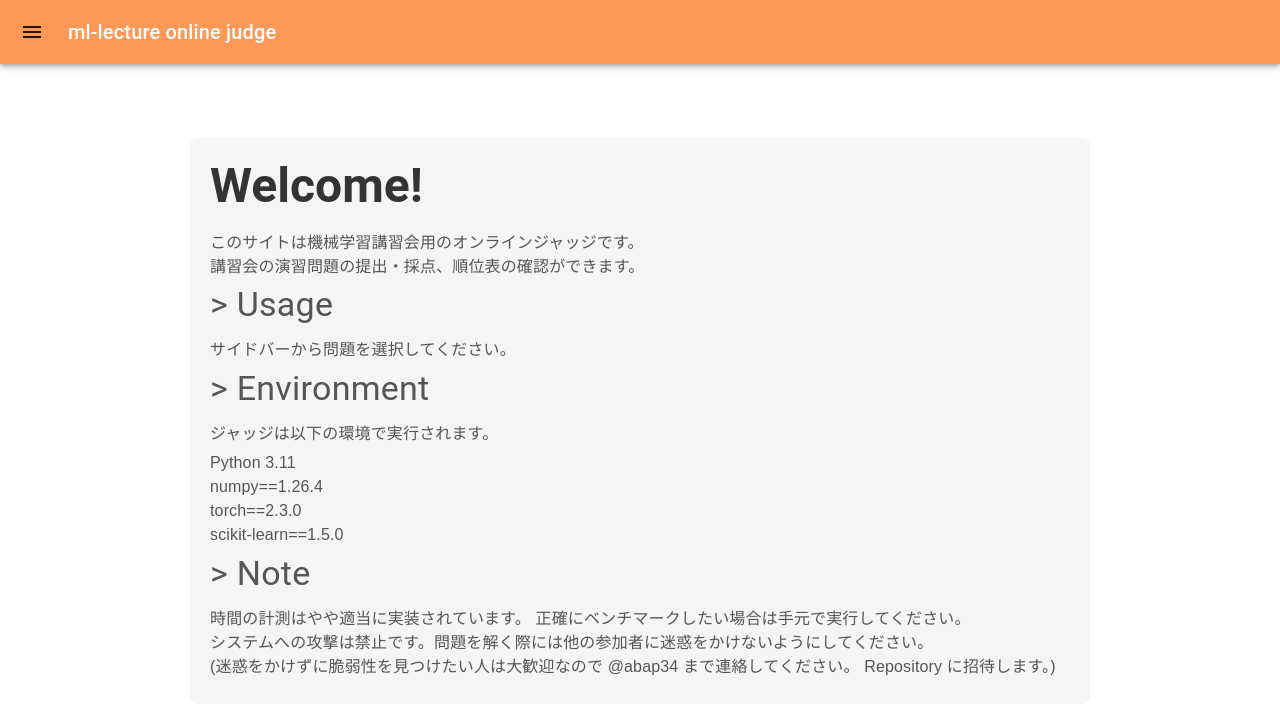
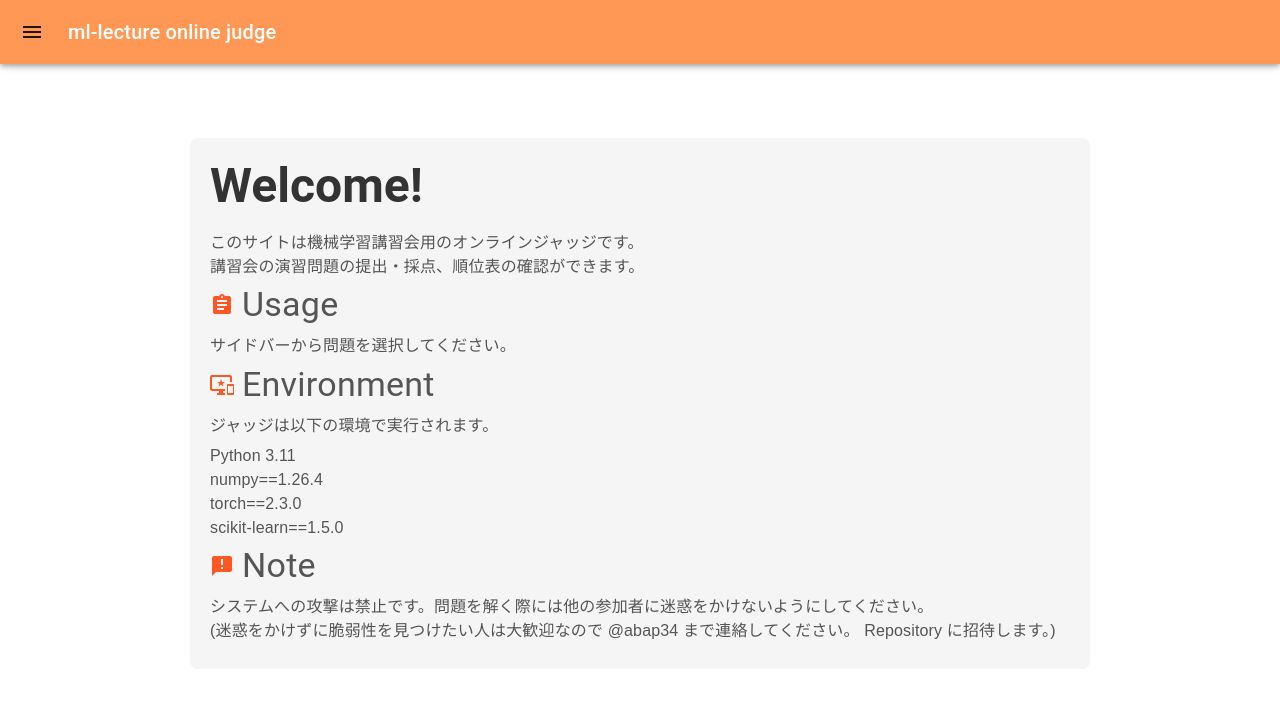
Before and after one commit to abap34/ml-lecture-judge, a React (Create React App) app in the folder front/: page / in a window 1280 px wide. Shown: the top 714 px of the page. Built offline with nearby package versions, Linux system fonts and the light colour scheme.

Commit message:
ホーム画面にアイコンとアニメーション追加

```diff
--- a/front/package.json
+++ b/front/package.json
@@ -20,6 +20,7 @@
     "react-markdown": "^9.0.1",
     "react-router-dom": "^6.23.1",
     "react-scripts": "5.0.1",
+    "react-spring": "^9.7.3",
     "rehype-highlight": "^7.0.0",
     "rehype-katex": "^7.0.0",
     "remark-math": "^6.0.0",
--- a/front/src/components/Welcome.js
+++ b/front/src/components/Welcome.js
@@ -1,30 +1,76 @@
 import React from 'react';
-import { Container, Typography } from '@mui/material';
+import { Container, Typography, Box } from '@mui/material';
+import { Spring, animated } from 'react-spring';
+import HomeIcon from '@mui/icons-material/Home';
+import AssignmentIcon from '@mui/icons-material/Assignment';
+import ImportantDevicesIcon from '@mui/icons-material/ImportantDevices';
+import AnnouncementIcon from '@mui/icons-material/Announcement';
 
 function Welcome() {
   return (
     <Container maxWidth="md" style={{ marginTop: '50px', backgroundColor: '#f5f5f5', padding: '20px', borderRadius: '8px' }}>
+      <Spring
+        from={{ opacity: 0, transform: 'translate3d(0,-40px,0)' }}
+        to={{ opacity: 1, transform: 'translate3d(0,0px,0)' }}
+      >
+        {props => (
+          <animated.div style={props}>
             <Typography variant="h3" component="h1" gutterBottom>
               Welcome!
             </Typography>
+          </animated.div>
+        )}
+      </Spring>
 
+      <Spring
+        from={{ opacity: 0, transform: 'translate3d(0,-20px,0)' }}
+        to={{ opacity: 1, transform: 'translate3d(0,0px,0)' }}
+        delay={200}
+      >
+        {props => (
+          <animated.div style={props}>
             <Typography variant="body1" gutterBottom>
               このサイトは機械学習講習会用のオンラインジャッジです。
               <br />
               講習会の演習問題の提出・採点、順位表の確認ができます。
             </Typography>
+          </animated.div>
+        )}
+      </Spring>
 
-      <Typography variant="h4" component="h2" gutterBottom>
-        &gt; Usage
+      <Spring
+        from={{ opacity: 0, transform: 'translate3d(0,-20px,0)' }}
+        to={{ opacity: 1, transform: 'translate3d(0,0px,0)' }}
+        delay={400}
+      >
+        {props => (
+          <animated.div style={props}>
+            <Box display="flex" alignItems="center" style={{ marginBottom: '8px' }}>
+              <AssignmentIcon style={{ marginRight: '8px', color: '#ff5722' }} />
+              <Typography variant="h4" component="h2">
+                Usage
               </Typography>
+            </Box>
             <Typography variant="body1" gutterBottom>
               サイドバーから問題を選択してください。
             </Typography>
+          </animated.div>
+        )}
+      </Spring>
 
-      <Typography variant="h4" component="h2" gutterBottom>
-        &gt; Environment
+      <Spring
+        from={{ opacity: 0, transform: 'translate3d(0,-20px,0)' }}
+        to={{ opacity: 1, transform: 'translate3d(0,0px,0)' }}
+        delay={600}
+      >
+        {props => (
+          <animated.div style={props}>
+            <Box display="flex" alignItems="center" style={{ marginBottom: '8px' }}>
+              <ImportantDevicesIcon style={{ marginRight: '8px', color: '#ff5722' }} />
+              <Typography variant="h4" component="h2">
+                Environment
               </Typography>
-
+            </Box>
             <Typography variant="body1" gutterBottom>
               ジャッジは以下の環境で実行されます。
             </Typography>
@@ -38,22 +84,32 @@ function Welcome() {
               <br />
               scikit-learn==1.5.0
             </Typography>
+          </animated.div>
+        )}
+      </Spring>
 
-      <Typography variant="h4" component="h2" gutterBottom>
-        &gt; Note
+      <Spring
+        from={{ opacity: 0, transform: 'translate3d(0,-20px,0)' }}
+        to={{ opacity: 1, transform: 'translate3d(0,0px,0)' }}
+        delay={800}
+      >
+        {props => (
+          <animated.div style={props}>
+            <Box display="flex" alignItems="center" style={{ marginBottom: '8px' }}>
+              <AnnouncementIcon style={{ marginRight: '8px', color: '#ff5722' }} />
+              <Typography variant="h4" component="h2">
+                Note
               </Typography>
-
+            </Box>
             <Typography variant="body1" gutterBottom>
-        時間の計測はやや適当に実装されています。 正確にベンチマークしたい場合は手元で実行してください。
-        <br />
-
               システムへの攻撃は禁止です。問題を解く際には他の参加者に迷惑をかけないようにしてください。
-
               <br />
 
               (迷惑をかけずに脆弱性を見つけたい人は大歓迎なので @abap34 まで連絡してください。 Repository に招待します。)
             </Typography>
-
+          </animated.div>
+        )}
+      </Spring>
     </Container>
   );
 }
```
Also changed, not shown: 1 other file (tests, documents, lock files or other folders). Lines whose indentation alone changed are shown as unchanged.
